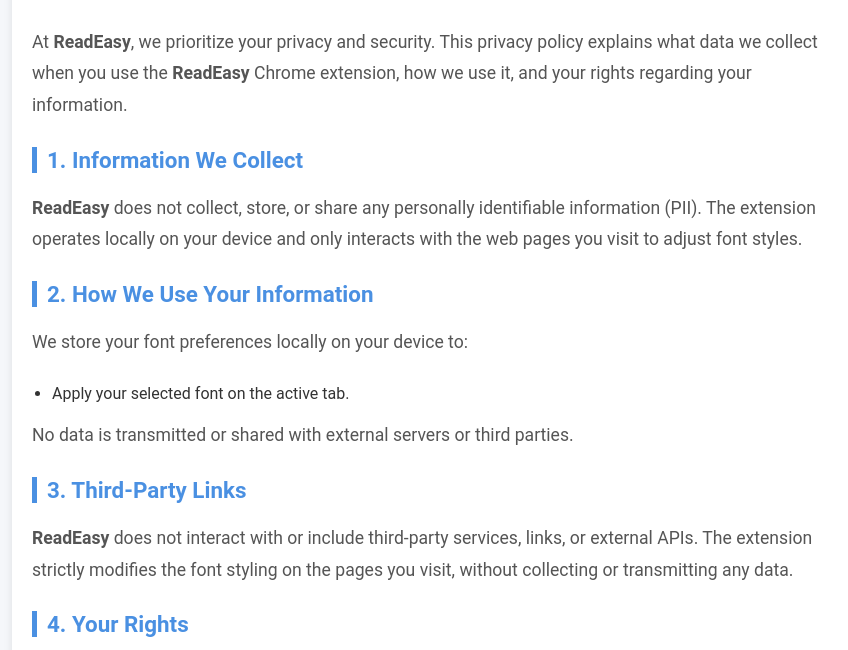
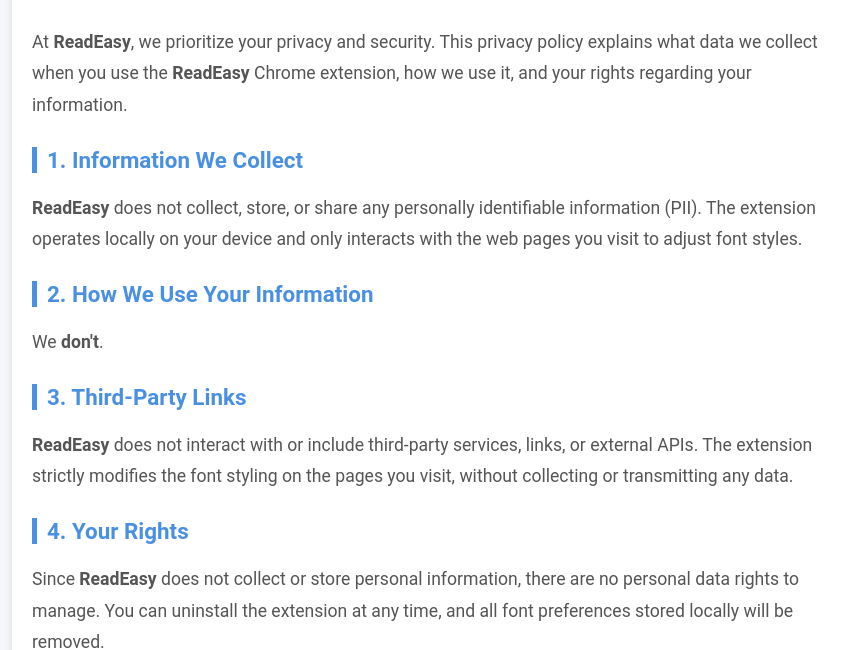
Before and after one commit to leroyomey/readeasy, a plain HTML site: page index.html in a window 1280 px wide. Shown: the part 174-824 px from the top of the page, without its empty margins (208-1056 px from the left). Drawn offline with Linux system fonts and the light colour scheme.

Commit message:
Update index.html

```diff
--- a/index.html
+++ b/index.html
@@ -109,11 +109,7 @@
     <p><strong>ReadEasy</strong> does not collect, store, or share any personally identifiable information (PII). The extension operates locally on your device and only interacts with the web pages you visit to adjust font styles.</p>
 
     <h2>2. How We Use Your Information</h2>
-    <p>We store your font preferences locally on your device to:</p>
-    <ul>
-      <li>Apply your selected font on the active tab.</li>
-    </ul>
-    <p>No data is transmitted or shared with external servers or third parties.</p>
+    <p>We <b>don't</b>.</p>
 
     <h2>3. Third-Party Links</h2>
     <p><strong>ReadEasy</strong> does not interact with or include third-party services, links, or external APIs. The extension strictly modifies the font styling on the pages you visit, without collecting or transmitting any data.</p>
```
